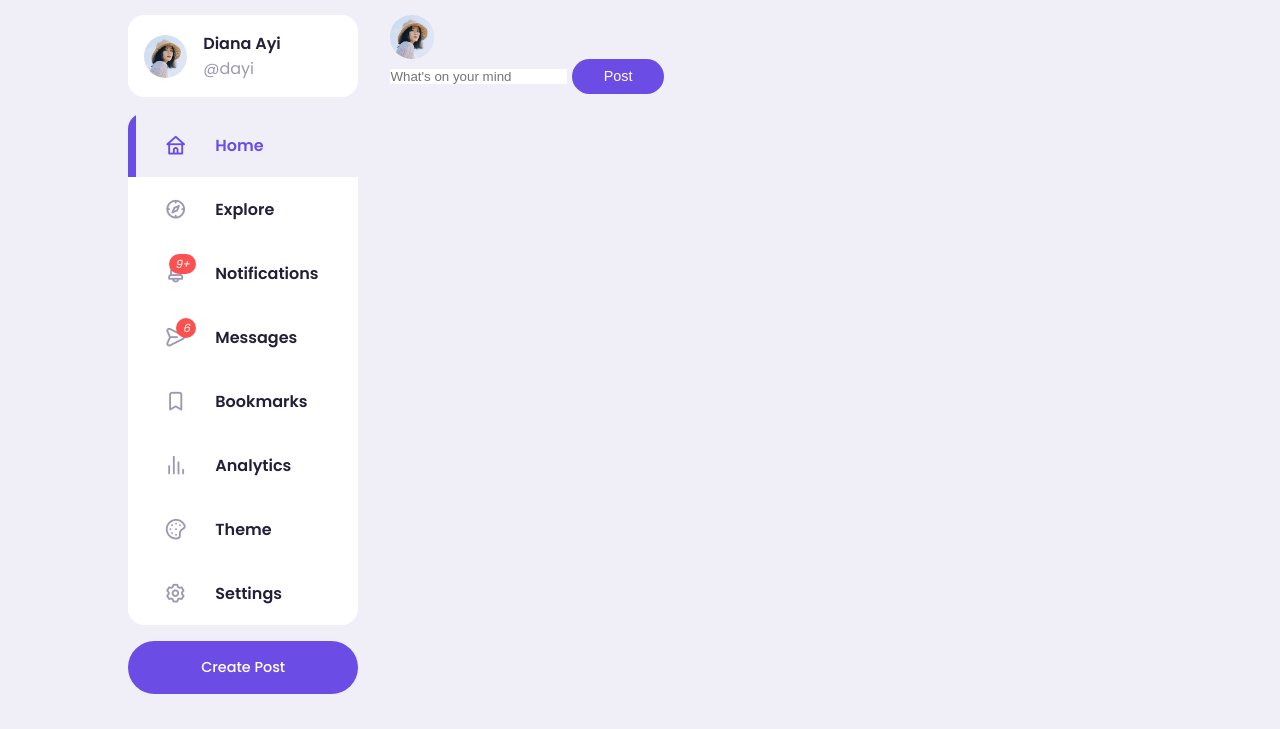
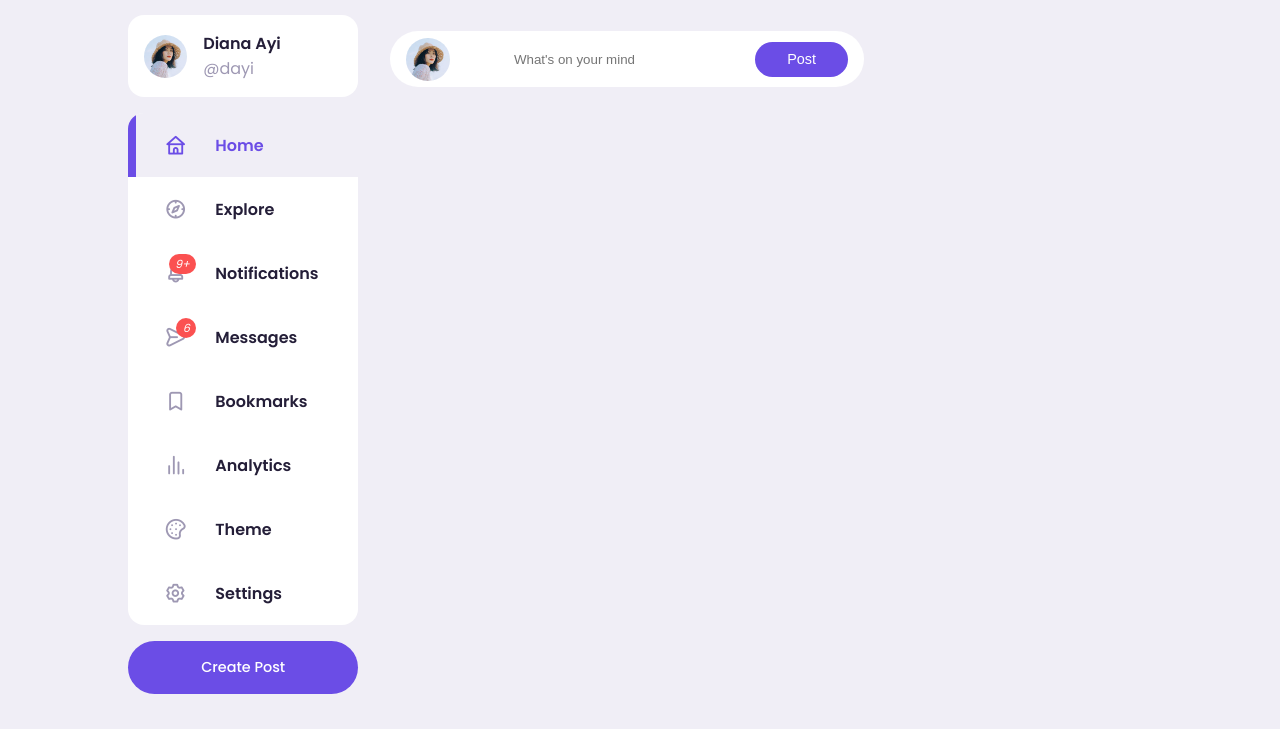
Before and after one commit to krinzie/area254, a plain HTML site: page index.html in a window 1280 px wide. Shown: the part 71-800 px from the top of the page. Drawn offline with nearby package versions, Linux system fonts and the light colour scheme.

Commit message:
Updated style.css

```diff
--- a/CSS/style.css
+++ b/CSS/style.css
@@ -270,3 +270,17 @@ main .container .left .profile {
 .left .notifications-popup small {
     display: block;
 }
+
+/*MIDDLE*/
+.middle .create-post {
+    width: 100%;
+    display: flex;
+    align-items: center;
+    justify-content: space-between;
+    margin-top: 1rem;
+    background: var(--color-white);
+    padding: 0.4rem var(--card-padding);
+    border-radius: var(--border-radius);
+}
+
+.middle .create-post
```
